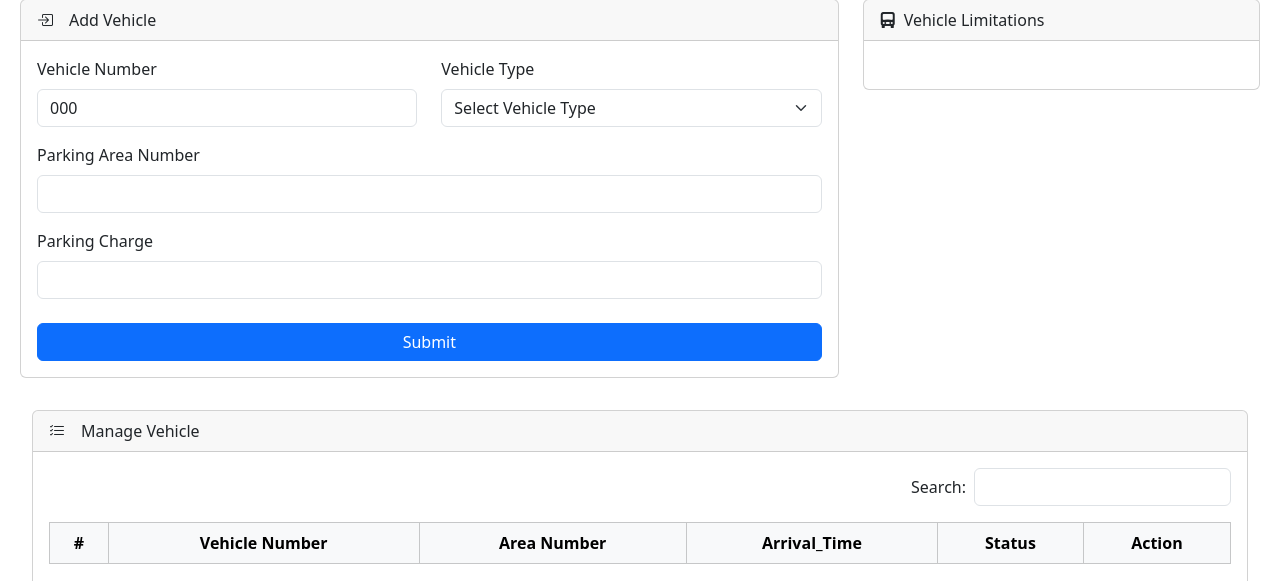
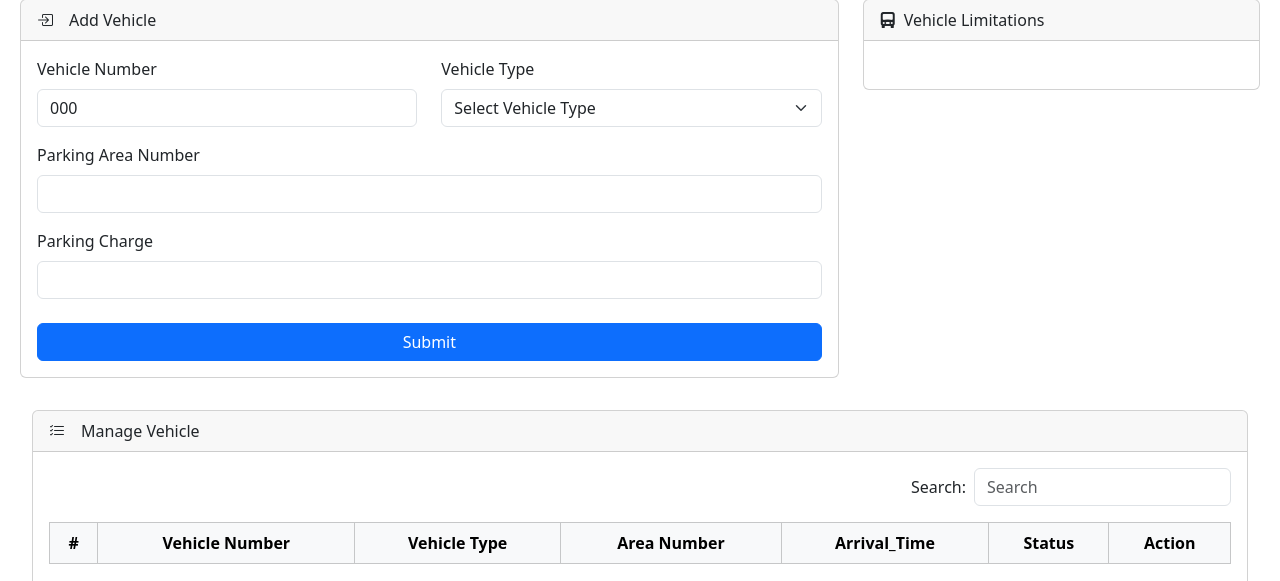
Before and after one commit to bachuakshay123/SPMS_django, a Django app: page /edit_vehicle/1/ in a window 1280 px wide. Shown: the part 97-678 px from the top of the page. Run offline with Django 5.2, Linux system fonts and the light colour scheme; tables that the repository leaves empty hold one stand-in row (values such as "Sample post"); lists and menus that the app fills with data are empty.

Commit message:
done pagination

```diff
--- a/spms/views.py
+++ b/spms/views.py
@@ -3,6 +3,7 @@ from django.contrib import messages
 from django.http import JsonResponse
 from django.utils import timezone
 from django.core.paginator import Paginator
+from django.db.models import Q
 
 from spms.forms import LoginForm
 from spms.forms import ChangePasswordForm
@@ -108,7 +109,9 @@ def search(request):
     vehicle_data = Vehicle.objects.all()
     if query:
         vehicle_data = vehicle_data.filter(
-            vehicle_number__icontains=query
+            Q( vehicle_number__icontains=query) |
+            Q( vehicle_type__vehicle_type__icontains=query ) |
+            Q( area_number__icontains=query )
         )
     paginator = Paginator(vehicle_data, 10)
     page_number = request.GET.get('page')
@@ -255,7 +258,8 @@ def category(request):
     search = request.GET.get('search')
     if search:
         category_data = category_data.filter(
-            vehicle_type__icontains=search
+            Q( vehicle_type__icontains=search ) |
+            Q( parking_area_number__icontains=search )
             )
     paginator = Paginator(category_data, 10)
     page_number = request.GET.get('page')
@@ -318,9 +322,11 @@ def vehicle_entry(request):
     search = request.GET.get('search')
     if search:
         vehicle_data = vehicle_data.filter(
-            vehicle_number__icontains=search
+            Q( vehicle_number__icontains=search) |
+            Q( vehicle_type__vehicle_type__icontains=search ) |
+            Q( area_number__icontains=search )
             )
-    paginator = Paginator(vehicle_data, 5)
+    paginator = Paginator(vehicle_data, 10)
     page_number = request.GET.get('page')
     data = paginator.get_page(page_number)
     limitations = []
@@ -415,9 +421,15 @@ def manage_vehicles(request):
     vehicle_data = Vehicle.objects.all()
     search = request.GET.get('search')
     if search:
-        vehicle_data = vehicle_data.filter(
-            vehicle_number__icontains=search
-            )
+        if search.isdigit():
+            vehicle_data = vehicle_data.filter(
+                area_number=int(search)
+                )
+        else:
+            vehicle_data = vehicle_data.filter(
+                Q(vehicle_number__icontains=search) |
+                Q(vehicle_type__vehicle_type__icontains=search)
+                )
     paginator = Paginator(vehicle_data, 10)
     page_number = request.GET.get('page')
     data = paginator.get_page(page_number)
--- a/templates/Vehicle_Entry.html
+++ b/templates/Vehicle_Entry.html
@@ -82,8 +82,8 @@
                         <div></div>
                         <div class="d-flex align-items-center">
                             <label for="" class="me-2">Search:</label>
-                            <form method="GET">
-                                <input type="text" class="form-control" name="search" value="{{ request.GET.search }}">
+                            <form method="GET" id="searchForm">
+                                <input type="text" class="form-control" id="searchInput" placeholder="Search">
                             </form>
                         </div>
                     </div>
@@ -93,17 +93,19 @@
                             <tr>
                                 <th>#</th>
                                 <th>Vehicle Number</th>
+                                <th>Vehicle Type</th>
                                 <th>Area Number</th>
                                 <th>Arrival_Time</th>
                                 <th>Status</th>
                                 <th>Action</th>
                             </tr>
                         </thead>
-                        <tbody>
+                        <tbody id="tableBody">
                             {% for i in data %}
                             <tr>
                                 <td>{{ i.id }}</td>
                                 <td>{{ i.vehicle_number }}</td>
+                                <td>{{ i.vehicle_type }}</td>
                                 <td>{{ i.area_number }}</td>
                                 <td>{{ i.arrival_time }}</td>
                                 <td>{% if i.parking_status == 'Parked' %}
@@ -129,6 +131,7 @@
                         </tbody>
                     </table>
                     </div>
+                    {% if data.paginator.num_pages > 1 %}
                     <div class="d-flex justify-content-between align-items-center">
                         <p>
                             Showing page {{ data.number }}
@@ -158,6 +161,7 @@
                             {% endif %}
                         </ul>
                     </div>
+                    {% endif %}
                 </div>
             </div>
         </div>
--- a/templates/base.html
+++ b/templates/base.html
@@ -118,6 +118,22 @@ document.addEventListener('click', function() {
         alert.style.display = 'none'
     })
     })
+
+
+document.getElementById('searchInput').addEventListener('keyup', function() {
+    let value = this.value.toLowerCase()
+    let rows = document.querySelectorAll('#tableBody tr')
+    rows.forEach(function(row) {
+        let text = row.innerText.toLowerCase()
+        if(text.includes(value)) {
+            row.style.display = ''
+        }
+        else {
+            row.style.display = 'none'
+        }
+    })
+})
+
 </script>
 </body>
 </html>
```
Also changed, not shown: templates/Category.html (+5 -3 lines), templates/Search.html (+5 -3 lines), templates/manage_vehicles.html (+5 -3 lines), templates/reports.html (+5 -4 lines).
